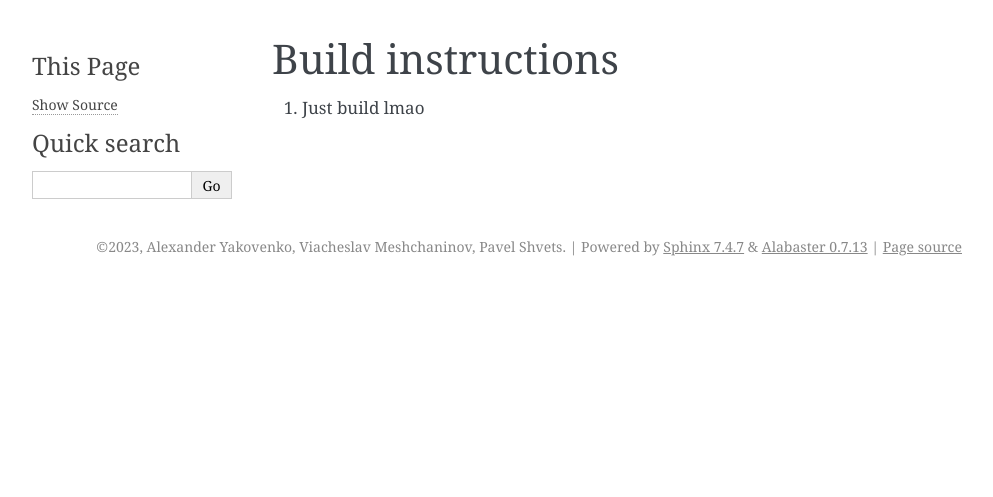
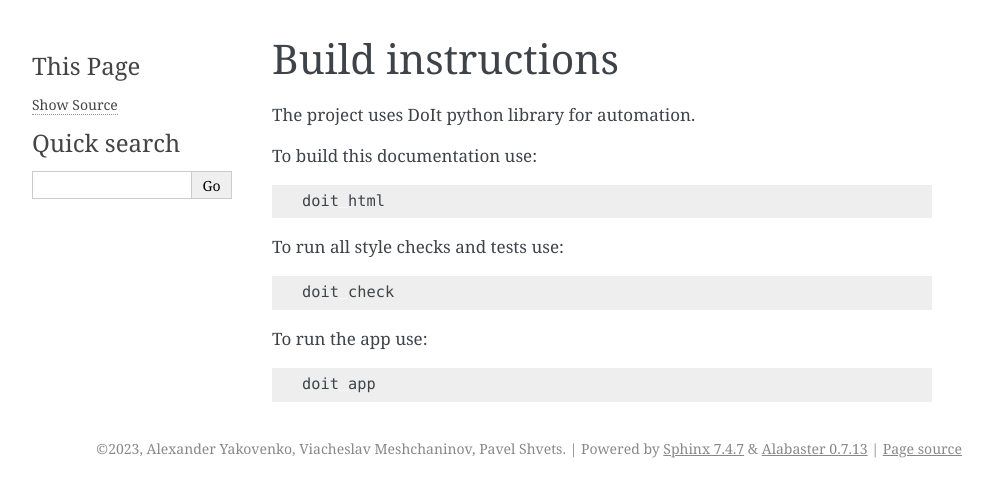
Before and after one commit to AlexanderYakovenko1/Generative-Model-Telegram-Bot, a Sphinx documentation site: the page built from docs/build.rst, in a window 1280 px wide. Shown: the top 497 px of the page, without its empty margins (148-1141 px from the left). Built offline with Sphinx 7.4.7, drawn with Linux system fonts in a browser that asks for light colours.

Commit message:
Update documentation

```diff
--- a/docs/build.rst
+++ b/docs/build.rst
@@ -1,4 +1,22 @@
 Build instructions
 ===================
 
-1. Just build lmao
+The project uses DoIt python library for automation.
+
+To build this documentation use:
+
+.. code-block:: bash
+
+   doit html
+
+To run all style checks and tests use:
+
+.. code-block:: bash
+
+   doit check
+
+To run the app use:
+
+.. code-block:: bash
+
+   doit app
--- a/docs/index.rst
+++ b/docs/index.rst
@@ -17,6 +17,8 @@ Welcome to Generative model Telegram Bot's documentation!
 | Input Sketch | Output result |
 +--------------+---------------+
 |    |input|   |    |output|   |
++--------------+---------------+
+| Prompt: `cat 4k hdr`         |
 +--------------+---------------+
 
 This is the developer documentation to the source code of the bot.
```
Also changed, not shown: README.md (+5 -0 lines).
